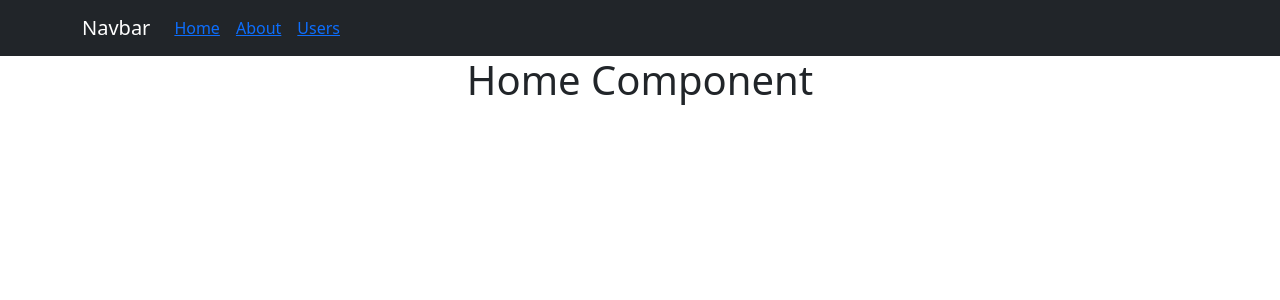
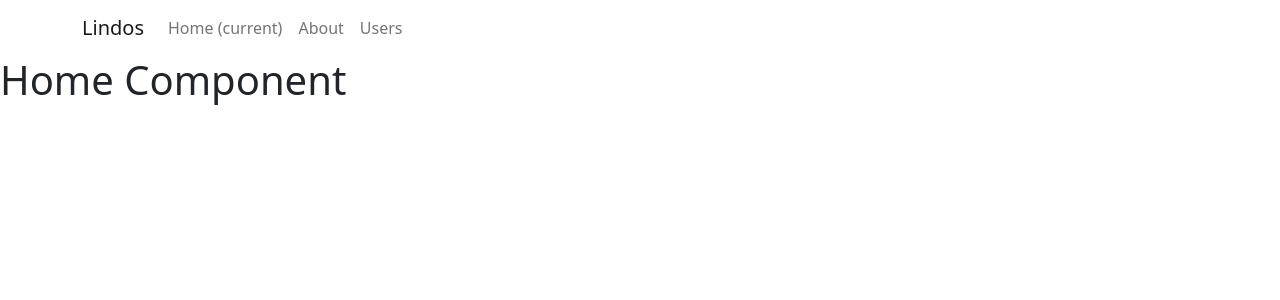
Before and after one commit to Lindos-Mahadi/PWA-FIRST-PROJECT, a React (Create React App) app: page / in a window 1280 px wide. Shown: the top 300 px of the page. Built offline with nearby package versions, Linux system fonts and the light colour scheme.

Commit message:
offline Mode SetUp

```diff
--- a/src/App.js
+++ b/src/App.js
@@ -1,33 +1,24 @@
-import logo from './logo.svg';
-import './App.css';
-import { Link, Route, BrowserRouter as Router, Switch } from 'react-router-dom'
-import { Navbar, Nav, Container } from 'react-bootstrap'
-import Home from './components/Home'
-import About from './components/About'
-import Users from './components/Users'
-function App() {
-  return (
-    <div className="App">
-      <Router>
-        <Navbar bg="dark" variant="dark">
-            <Container>
-            <Navbar.Brand href="#home">Navbar</Navbar.Brand>
-            <Nav className="me-auto">
-              <Nav.Link ><Link to="/">Home</Link></Nav.Link>
-                  <Nav.Link ><Link to="/about" >About</Link></Nav.Link>
-                  <Nav.Link><Link to="/users">Users</Link></Nav.Link>
-            </Nav>
-            </Container>
-        </Navbar>
+import React from 'react';
+import "./App.css";
+import { Redirect, Route, Switch } from 'react-router-dom';
+import Home from "./components/Home";
+import About from "./components/About";
+import Users from "./components/Users";
+import Navbar from "./components/Navbar";
 
-        <Switch>
-          <Route path="/about" component={About} ></Route>
-          <Route path="/users" component={Users} ></Route>
-          <Route path="/" component={Home} ></Route>
-        </Switch>
-      </Router>
-    </div>
+
+const App = () =>{
+  return(
+    <React.Fragment>
+      <Navbar />
+      <Switch>
+        <Route exact path="/about" component={About} />
+        <Route exact path="/users" component={Users} />
+        <Route exact path="/" component={Home} />
+        <Redirect to="/" />
+      </Switch>
+    </React.Fragment>
   );
-}
+};
 
 export default App;
--- /dev/null
+++ b/src/components/Navbar.jsx
@@ -0,0 +1,33 @@
+import React from 'react';
+import {NavLink} from "react-router-dom";
+
+const Navbar = () =>{
+  return(
+    <React.Fragment>
+        <nav className="navbar navbar-expand-lg navbar-light">
+            <div className="container">
+                <NavLink className="navbar-brand" to="/">Lindos</NavLink>
+                <button className="navbar-toggler" type="button" data-toggle="collapse" data-target="#navbarSupportedContent" aria-controls="navbarSupportedContent" aria-expanded="false" aria-label="Toggle navigation">
+                    <span className="navbar-toggler-icon"></span>
+                </button>
+
+                <div className="collapse navbar-collapse" id="navbarSupportedContent">
+                    <ul className="navbar-nav">
+                        <li className="nav-item active">
+                            <NavLink exact activeClassName="menu_active" className="nav-link" to="/">Home <span className="sr-only">(current)</span></NavLink>
+                        </li>
+                        <li className="nav-item">
+                            <NavLink exact activeClassName="menu_active" className="nav-link" to="/about">About</NavLink>
+                        </li>
+                        <li className="nav-item">
+                            <NavLink exact activeClassName="menu_active" className="nav-link" to="/users">Users</NavLink>
+                        </li>
+                    </ul>
+                </div>
+            </div>
+        </nav>
+    </React.Fragment>
+  );
+};
+
+export default Navbar;
--- a/src/index.js
+++ b/src/index.js
@@ -2,19 +2,19 @@ import React from 'react';
 import ReactDOM from 'react-dom';
 import './index.css';
 import App from './App';
+import {BrowserRouter} from "react-router-dom";
 import 'bootstrap/dist/css/bootstrap.min.css';
-import reportWebVitals from './reportWebVitals';
+// import reportWebVitals from './reportWebVitals';
 import swDev from './swDev';
 
 ReactDOM.render(
-  <React.StrictMode>
-    <App />
-  </React.StrictMode>,
+  <React.Fragment>
+    <BrowserRouter>
+      <App />
+    </BrowserRouter>
+    </React.Fragment>,
   document.getElementById('root')
 );
+// reportWebVitals();
 
-// If you want to start measuring performance in your app, pass a function
-// to log results (for example: reportWebVitals(console.log))
-// or send to an analytics endpoint. Learn more: https://bit.ly/CRA-vitals
-// reportWebVitals();
 swDev();
--- a/src/swDev.js
+++ b/src/swDev.js
@@ -1,6 +1,7 @@
 export default function swDev(){
+
     let swUrl = `${process.env.PUBLIC_URL}/sw.js`
-    navigator.serviceWorker.register(swUrl).then((response)=>{
-        console.warn("response", response)
+    navigator.serviceWorker.register(swUrl).then((response) =>{
+        console.warn("response",response)
     })
 }
```
Also changed, not shown: public/sw.js (+34 -0 lines).
